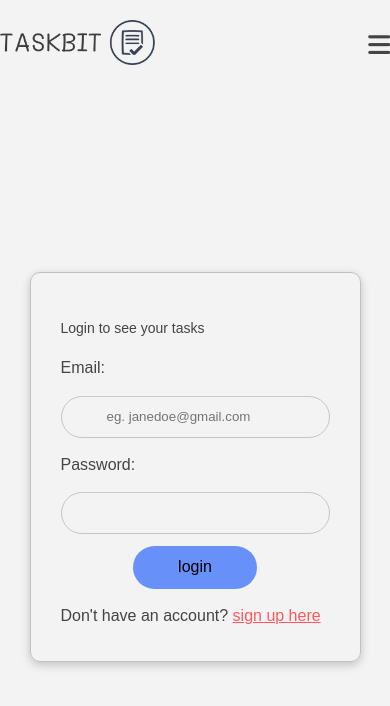
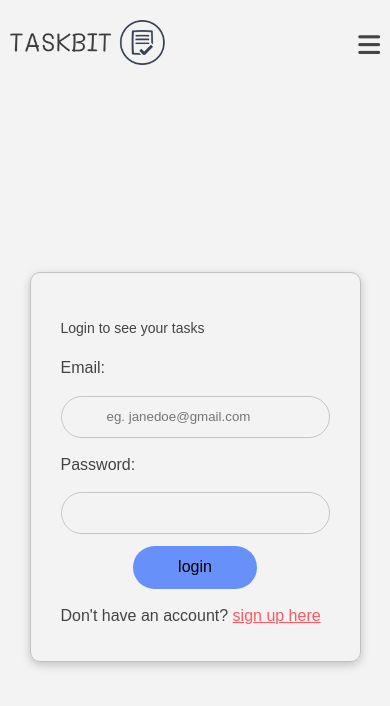
Before and after one commit to sainamercy/TaskManager, a React (Vite) app in the folder client/: page /login in a window 390 px wide. Shown: the top 706 px of the page. Built offline with nearby package versions, Linux system fonts and the light colour scheme.

Commit message:
responsive forms

```diff
--- a/client/src/index.css
+++ b/client/src/index.css
@@ -428,6 +428,7 @@
     color: var(--color-general);
   }
   .main{
-    padding: 0;
+    padding-left: 10px;
+    padding-right: 10px;
   }
 }
```
